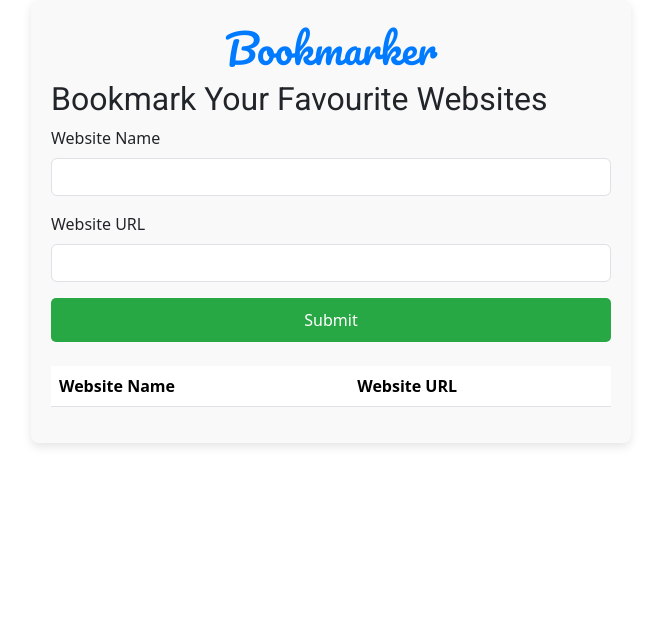
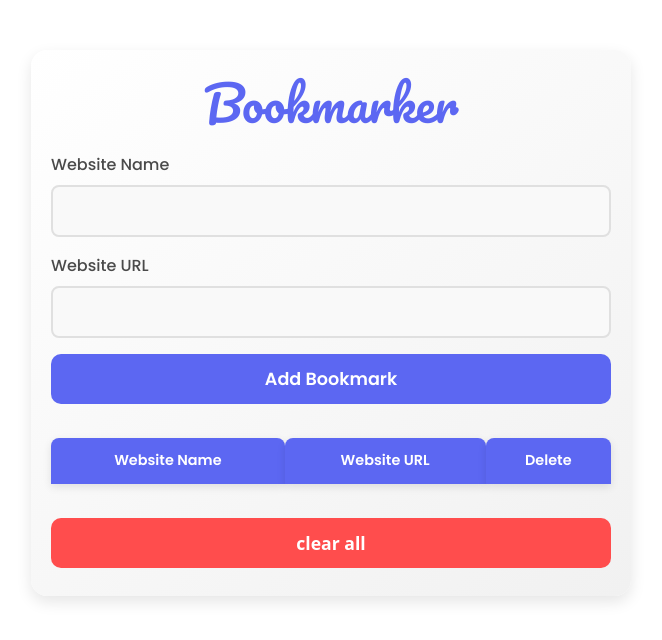
Before and after one commit to Margo-Mikhael/website-bookmarker, a plain HTML site: page index.html in a window 1280 px wide. Shown: the whole page, without its empty margins (309-971 px from the left). Drawn offline with nearby package versions, Linux system fonts and the light colour scheme.

Commit message:
second commit

```diff
--- a/index.html
+++ b/index.html
@@ -17,6 +17,9 @@
     <link href="https://cdn.jsdelivr.net/npm/bootstrap@5.3.3/dist/css/bootstrap.min.css" rel="stylesheet"
         integrity="sha384-QWTKZyjpPEjISv5WaRU9OFeRpok6YctnYmDr5pNlyT2bRjXh0JMhjY6hW+ALEwIH" crossorigin="anonymous">
 
+    <link href="https://cdn.jsdelivr.net/npm/bootstrap-icons/font/bootstrap-icons.css" rel="stylesheet">
+
+
     <link rel="stylesheet" href="style.css">
     <title>Website Bookmarker</title>
 </head>
@@ -24,7 +27,6 @@
 <body>
     <div class="container pt-4">
         <h1>Bookmarker</h1>
-        <h2>Bookmark Your Favourite Websites</h2>
 
         <!-- Form for entering bookmark details -->
         <form id="myForm">
@@ -38,9 +40,10 @@
                 <input type="url" id="url" class="form-control" required>
             </div>
 
-            <button id="SubmitBtn" class="btn btn-primary">Submit</button>
+            <button id="SubmitBtn" class="btn btn-primary">Add Bookmark</button>
         </form>
 
+        <!-- Output Table for displaying bookmarks -->
         <!-- Output Table for displaying bookmarks -->
         <div class="output mt-4">
             <table class="table table-striped">
@@ -48,6 +51,7 @@
                     <tr>
                         <th>Website Name</th>
                         <th>Website URL</th>
+                        <th>Delete</th> <!-- Added table header for the Delete column -->
                     </tr>
                 </thead>
                 <tbody id="tbody">
@@ -55,6 +59,9 @@
                 </tbody>
             </table>
         </div>
+
+        <button class="btn my-2" id="clear">clear all</button>
+    </div>
     </div>
 
 
--- a/index.js
+++ b/index.js
@@ -9,7 +9,7 @@ SubmitBtn.addEventListener("click", function (event) {
   // 4- Prevent form from default submitting
   event.preventDefault();
 
-  // 5- Targeting the name and the url element's values
+  // 5- Targeting the name and the URL element's values
   var webName = document.getElementById("name").value;
   var webUrl = document.getElementById("url").value;
 
@@ -32,26 +32,31 @@ SubmitBtn.addEventListener("click", function (event) {
 
   // 10- Call displayBookmarks to update the table
   displayBookmarks();
+
+  // 11- Clear input fields after adding the bookmark
+  document.getElementById("name").value = "";
+  document.getElementById("url").value = "";
 });
 
-// 11- Creating the function that will display the output
+// 12- Creating the function that will display the output
 function displayBookmarks() {
   var tableBody = document.getElementById("tbody"); // Targeting tbody on HTML
   tableBody.innerHTML = ""; // Clearing the table body before adding new data
 
-  // 12- Fetching the saved bookmarks from localStorage
+  // Fetching the saved bookmarks from localStorage
   var savedBookmarks = localStorage.getItem("bookMarks");
 
-  // 13- If there are saved bookmarks, parse them into the array
+  // If there are saved bookmarks, parse them into the array
   if (savedBookmarks !== null) {
     bookmarks = JSON.parse(savedBookmarks);
   }
 
-  // 14- Loop through each bookmark and display it in the table
-  bookmarks.forEach((bookmark) => {
+  // Loop through each bookmark and display it in the table
+  bookmarks.forEach((bookmark, index) => {
     var row = document.createElement("tr"); // Create table row
     var nameCell = document.createElement("td"); // Create table cell for name
     var urlCell = document.createElement("td"); // Create table cell for URL
+    var actionCell = document.createElement("td"); // Create cell for delete button
 
     nameCell.textContent = bookmark.name; // Add name to the cell
 
@@ -60,18 +65,41 @@ function displayBookmarks() {
     link.href = bookmark.url; // Set the URL
     link.textContent = bookmark.url; // Set the display text to the URL
     link.target = "_blank"; // Open the link in a new tab
+    urlCell.appendChild(link); // Append the link to the URL cell
 
-    // Append the link to the urlCell
-    urlCell.appendChild(link);
+    // Create a delete button with a bin icon
+    var deleteBtn = document.createElement("button");
+    deleteBtn.className = "btn btn-danger btn-sm";
+    deleteBtn.innerHTML = '<i class="bi bi-trash"></i>'; // Bin icon from Bootstrap Icons
+    deleteBtn.addEventListener("click", function () {
+      deleteBookmark(index); // Call deleteBookmark with the index of the row
+    });
+    actionCell.appendChild(deleteBtn); // Add delete button to the action cell
 
-    // Append the cells to the row
+    // Append cells to the row
     row.appendChild(nameCell);
     row.appendChild(urlCell);
+    row.appendChild(actionCell);
 
     // Append the row to the table body
     tableBody.appendChild(row);
   });
 }
 
+// 13- Function to delete a specific bookmark
+function deleteBookmark(index) {
+  bookmarks.splice(index, 1); // Remove the bookmark at the given index
+  localStorage.setItem("bookMarks", JSON.stringify(bookmarks)); // Update localStorage
+  displayBookmarks(); // Refresh the displayed table
+}
+
+// 14- Clear all bookmarks functionality
+var clearBtn = document.getElementById("clear");
+clearBtn.addEventListener("click", function () {
+  localStorage.clear(); // Clear all items from localStorage
+  bookmarks = []; // Reset the bookmarks array
+  displayBookmarks(); // Refresh the displayed table
+});
+
 // 15- Call displayBookmarks on page load to display any saved bookmarks
 window.onload = displayBookmarks;
--- a/style.css
+++ b/style.css
@@ -1,42 +1,171 @@
-/* Center the container and give it some margin */
+/* General container styling for a clean and centered layout */
 .container {
-  max-width: 600px; /* Limit the container width */
-  margin: 0 auto; /* Center horizontally */
-  padding: 20px; /* Add some padding */
-  background-color: #f9f9f9; /* Light background color */
-  border-radius: 8px; /* Rounded corners */
-  box-shadow: 0 4px 10px rgba(0, 0, 0, 0.1); /* Subtle shadow */
+  max-width: 600px;
+  margin: 50px auto; /* Center vertically and horizontally */
+  padding: 20px;
+  background: linear-gradient(145deg, #ffffff, #f1f1f1); /* Subtle gradient */
+  border-radius: 16px;
+  box-shadow: 0 6px 15px rgba(0, 0, 0, 0.1); /* Smooth shadow */
 }
 
-/* Add some space between the form fields */
-.form-control {
-  margin-bottom: 15px; /* Margin between input fields */
+/* Stylish heading */
+h1 {
+  text-align: center;
+  font-family: "Pacifico", cursive;
+  font-size: 3rem; /* Larger, modern heading size */
+  color: #5c67f2; /* Vibrant blue for a modern feel */
+  margin-bottom: 20px;
 }
 
-/* Add some space between heading and form */
-h1 {
-  text-align: center; /* Center align titles */
-  font-family: "Pacifico", cursive; /* Use Pacifico font */
-  color: #007bff; /* Blue color */
+/* Label styles for a clean look */
+.form-label {
+  font-family: "Poppins", sans-serif;
+  font-size: 1rem;
+  font-weight: 500;
+  color: #4a4a4a;
+  margin-bottom: 8px; /* Space under the labels */
 }
 
-h2 {
-  font-family: "Roboto", sans-serif;
-  font-weight: 100;
+/* Input field styling */
+.form-control {
+  font-family: "Poppins", sans-serif;
+  font-size: 1rem;
+  padding: 12px;
+  border: 2px solid #e0e0e0; /* Clean border */
+  border-radius: 8px;
+  background: #f9f9f9; /* Light background for modern feel */
+  transition: all 0.3s ease;
 }
 
-/* Style the submit button */
+.form-control:focus {
+  border-color: #5c67f2; /* Accent color */
+  box-shadow: 0 0 8px rgba(92, 103, 242, 0.2); /* Glow effect on focus */
+  background: #ffffff; /* Brighter focus state */
+}
+
+/* Submit button styles */
 #SubmitBtn {
-  width: 100%; /* Make the button full width */
-  padding: 10px;
-  font-size: 16px;
-  background-color: #28a745; /* Green background */
-  color: white;
+  width: 100%;
+  padding: 12px 0;
+  font-family: "Poppins", sans-serif;
+  font-size: 1.1rem;
+  font-weight: 600;
+  background: #5c67f2; /* Vibrant blue */
+  color: #fff;
   border: none;
-  border-radius: 5px;
+  border-radius: 10px;
   cursor: pointer;
+  transition: all 0.3s ease;
 }
 
 #SubmitBtn:hover {
-  background-color: #218838; /* Darker green on hover */
+  background: #4a53d4; /* Slightly darker blue */
+  transform: translateY(-2px); /* Subtle hover lift */
+  box-shadow: 0 4px 10px rgba(92, 103, 242, 0.4); /* Glow effect */
 }
+
+/* Clear button styles */
+#clear {
+  background: #ff4d4d; /* Red button for clear */
+  font-size: 1.1rem; /* Same size as submit */
+  padding: 12px 0;
+  font-weight: 600;
+  border-radius: 10px;
+  width: 100%;
+  margin-top: 10px; /* Space between submit and clear */
+  color: #fff;
+  border: none;
+  cursor: pointer;
+  transition: all 0.3s ease;
+}
+
+#clear:hover {
+  background: #e60000; /* Darker red on hover */
+  transform: translateY(-2px); /* Subtle hover lift */
+  box-shadow: 0 4px 10px rgba(255, 77, 77, 0.4); /* Glow effect */
+}
+
+/* Table styling for a sleek design */
+.table {
+  margin-top: 20px;
+  border-collapse: separate;
+  border-spacing: 0 10px; /* Space between rows */
+  font-family: "Poppins", sans-serif;
+  font-size: 0.9rem;
+  color: #4a4a4a;
+  width: 100%; /* Ensure table takes full width */
+}
+
+.table th,
+.table td {
+  padding: 12px;
+  text-align: center;
+  border: none;
+  border-radius: 8px; /* Smooth corners for cells */
+  box-shadow: 0 3px 8px rgba(0, 0, 0, 0.1); /* Light shadow on cells */
+}
+
+/* Table header styling */
+.table th {
+  background: #5c67f2; /* Accent color */
+  color: #ffffff;
+  font-weight: 600;
+  text-align: center;
+  border-radius: 8px 8px 0 0; /* Rounded top corners */
+}
+
+/* Table row hover effect */
+.table tbody tr:hover td {
+  background: #f1f5ff; /* Subtle hover highlight */
+  transform: scale(1.01); /* Slight zoom */
+  transition: all 0.2s ease-in-out;
+}
+
+/* Delete button column styling */
+.table td:last-child {
+  width: 60px; /* Fixed width for consistency */
+  text-align: center;
+  vertical-align: middle; /* Ensures vertical alignment with text */
+  padding: 0; /* Remove extra padding */
+}
+
+/* Delete button styling */
+.delete-btn {
+  background: #ff4d4d; /* Red button for delete */
+  border: none;
+  color: #fff;
+  font-size: 1.2rem;
+  border-radius: 50%;
+  width: 30px; /* Smaller size for the button */
+  height: 30px;
+  display: inline-flex;
+  align-items: center;
+  justify-content: center;
+  cursor: pointer;
+  transition: all 0.3s ease;
+  margin: 0 auto; /* Ensure button is centered */
+}
+
+.delete-btn:hover {
+  background: #e60000; /* Darker red on hover */
+  box-shadow: 0 4px 10px rgba(255, 77, 77, 0.4); /* Glow effect */
+}
+
+/* Delete icon styling */
+.delete-btn i {
+  font-size: 1rem; /* Icon size */
+  line-height: 1; /* Adjust icon alignment */
+}
+
+/* Table links styling */
+.table a {
+  color: #5c67f2; /* Link color */
+  text-decoration: none;
+  font-weight: 500;
+  transition: color 0.3s;
+}
+
+.table a:hover {
+  color: #4a53d4; /* Darker blue */
+  text-decoration: underline; /* Underline on hover */
+}
```
